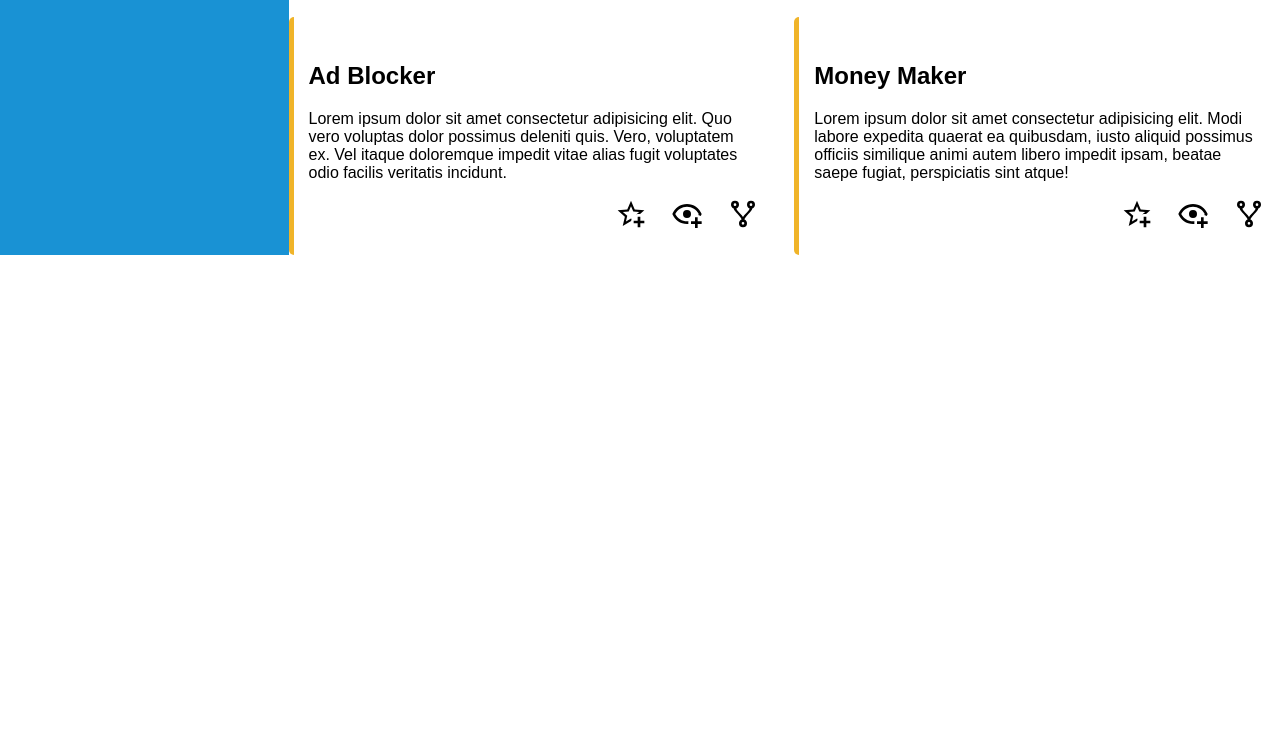
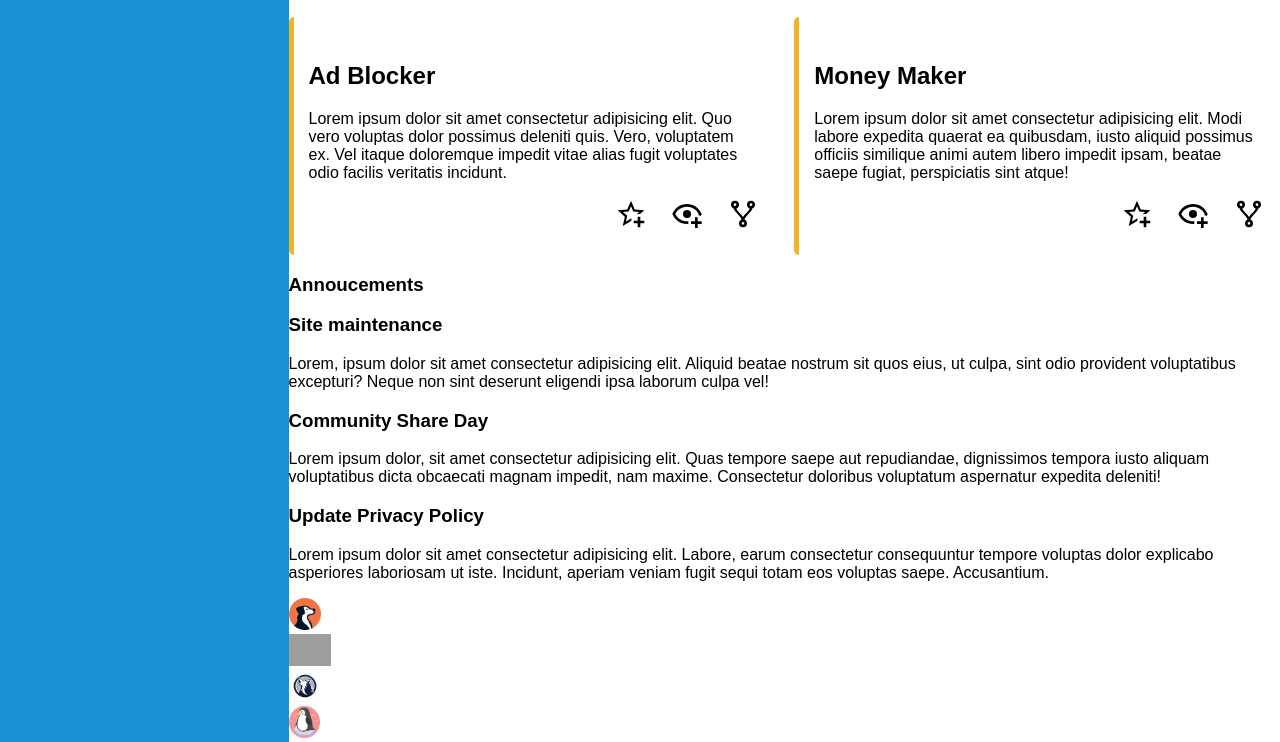
Before and after one commit to Artem-1-1/admin-dashboard, a plain HTML site: page index.html in a window 1280 px wide. Shown: the part 994-1736 px from the top of the page. Before the commit the page ends 1249 px from the top, so only its background shows below. Drawn offline with Linux system fonts and the light colour scheme; grey boxes are pictures that could not be loaded.

Commit message:
Started making announcement/trend columns

```diff
--- a/index.html
+++ b/index.html
@@ -114,9 +114,40 @@
             </div>
           </div>
         </div>
+        <div id="right-sidebar">
+          <div id="annoucements">
+            <h3>Annoucements</h3>
+            <div class="annoucements-line">
+              <h3>Site maintenance</h3>
+              <p>Lorem, ipsum dolor sit amet consectetur adipisicing elit. Aliquid beatae nostrum sit quos eius, ut culpa, sint odio provident voluptatibus excepturi? Neque non sint deserunt eligendi ipsa laborum culpa vel!</p>
+            </div>
+            <div class="annoucements-line">
+              <h3>Community Share Day</h3>
+              <p>Lorem ipsum dolor, sit amet consectetur adipisicing elit. Quas tempore saepe aut repudiandae, dignissimos tempora iusto aliquam voluptatibus dicta obcaecati magnam impedit, nam maxime. Consectetur doloribus voluptatum aspernatur expedita deleniti!</p>
+            </div>
+            <div class="annoucements-line">
+              <h3>Update Privacy Policy</h3>
+              <p>Lorem ipsum dolor sit amet consectetur adipisicing elit. Labore, earum consectetur consequuntur tempore voluptas dolor explicabo asperiores laboriosam ut iste. Incidunt, aperiam veniam fugit sequi totam eos voluptas saepe. Accusantium.</p>
+            </div>
+          </div>
+          <div id="trending">
+            <div class="person">
+              <img src="./images/dog.png" alt="Dog">
+            </div>
+            <div class="person">
+              <img src="./images/fat-cat.png" alt="Cat">
+            </div>
+            <div class="person">
+              <img src="./images/wolf.png" alt="Wolf">
+            </div>
+            <div class="person">
+              <img src="./images/penguin.jpeg" alt="Penguin">
+            </div>
+          </div>
+        </div>
+          </div>
+        </div>
 
-      </div>
 
-    </div>
 </body>
 </html>
```
